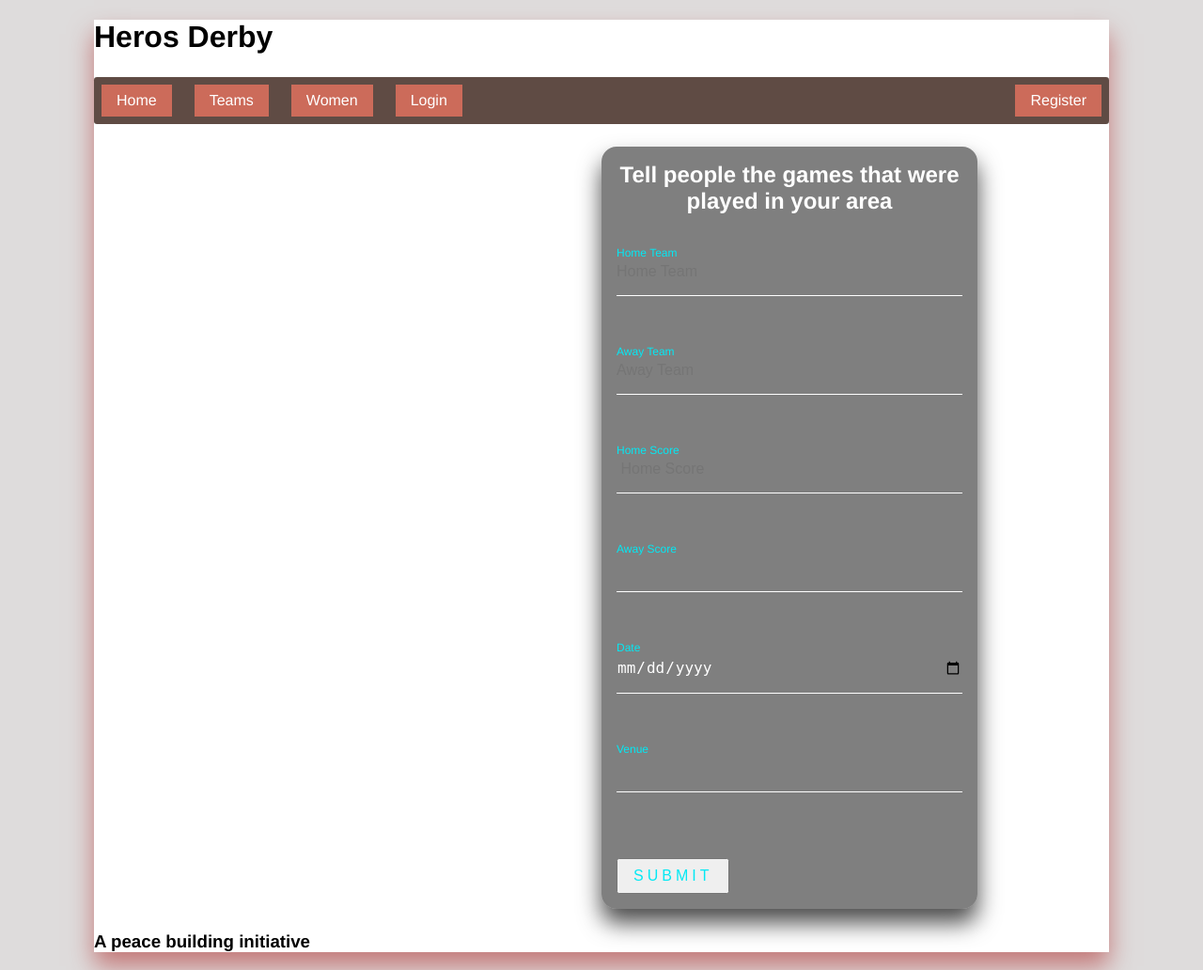
After one commit to samuelmwangimbuthia/Heros-Derby, a Flask app: page /addMatch in a window 1280 px wide. The commit adds this page. Shown: the whole page at 94% size. Run offline with Flask 3, Linux system fonts and the light colour scheme.

Commit message:
add match html form

```diff
--- a/app.py
+++ b/app.py
@@ -26,7 +26,7 @@ with sqlite3.connect("derby.db", check_same_thread=False) as con:
 def display_recent_matches():
     # Calculate the date three days ago
     today = datetime.date.today()
-    three_days_ago = today - datetime.timedelta(days=5)
+    three_days_ago = today - datetime.timedelta(days=100)
     # Execute a SELECT query to fetch recent matches
     #db.execute("SELECT * FROM matches WHERE match_date >= ?", (three_days_ago,))
     db.execute("SELECT matches.id, teams.name AS home_team, teams_away.name AS away_team, matches.home_score,matches.away_score,matches.match_date FROM matches LEFT OUTER JOIN teams ON matches.home_team_id = teams.id LEFT OUTER JOIN teams AS teams_away ON matches.away_team_id = teams_away.id WHERE match_date >= ?", (three_days_ago,))
@@ -162,5 +162,11 @@ def teams():
     teams = db.fetchall()
     return render_template("teams.html", teams=teams)
 
+# add a recently played match
+@app.route("/addMatch")
+def add_match():
+    # if not logged in , login first to add a match
+    return render_template("addMatch.html")
+
 if __name__ == "__main__":
     app.run()
--- /dev/null
+++ b/templates/addMatch.html
@@ -0,0 +1,44 @@
+{% extends "layout.html" %}
+
+{% block title %}
+    New Match
+{% endblock %}
+
+{% block main %}
+<div class="login-box">
+    <h2>Tell people the games that were played in your area</h2>
+    <form action="/addMatch" method="post">
+        <div class="user-box">
+            <input type="text" name="home_team" placeholder="Home Team">
+            <label>Home Team</label>
+
+        </div>
+        <div class="user-box">
+            <input type="text" name="away_team" placeholder="Away Team">
+            <label>Away Team</label>
+
+        </div>
+        <div class="user-box">
+            <input type="number" name="home_score" placeholder=" Home Score">
+            <label>Home Score</label>
+
+        </div>
+        <div class="user-box">
+            <input type="number" name="away_score">
+            <label>Away Score</label>
+        </div>
+        <div class="user-box">
+            <input type="date" name="Date">
+            <label>Date</label>
+
+        </div>
+        <div class="user-box">
+            <input type="text" name="venue">
+            <label>Venue</label>
+
+        </div>
+        <button type="submit">Submit</button>
+    </form>
+</div>
+
+{% endblock %}
--- a/templates/index.html
+++ b/templates/index.html
@@ -27,6 +27,8 @@
             </tr>
             {% endfor %}
         </table>
+        <!--only  visible to registered users-->
+        <button><a href="/addMatch">Add Match</a></button>
         {{recent_matches}}
         <div>
             <h4>Transfer News</h4>
```
Also changed, not shown: 1 other file.
